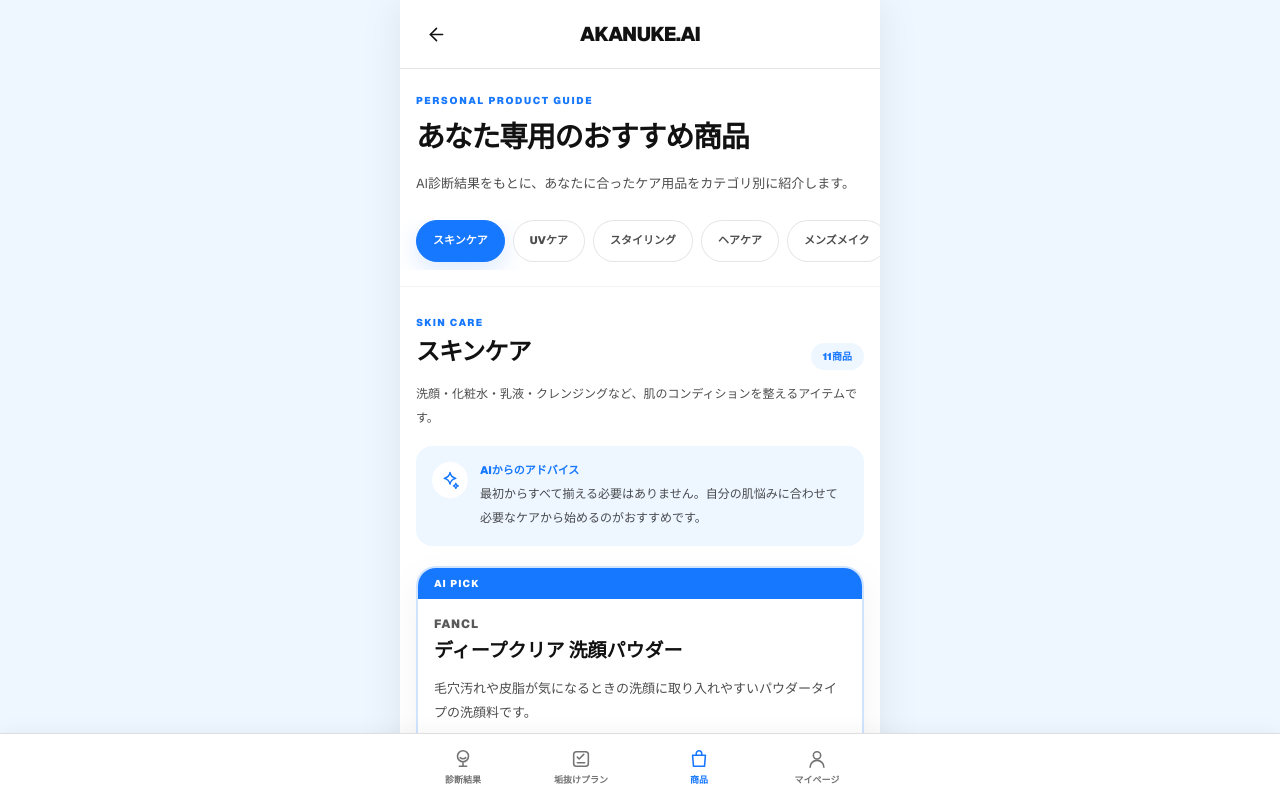
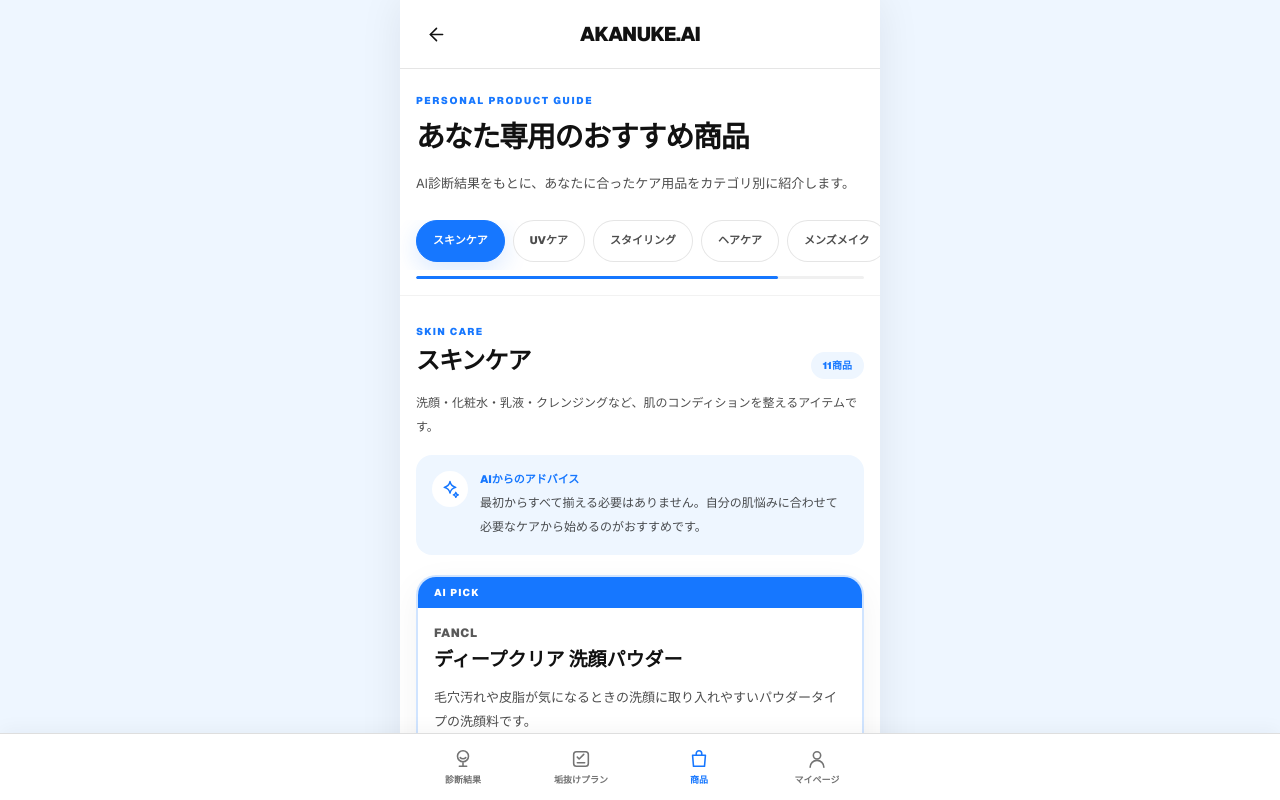
Before and after one commit to mori10tech/akanuke-ai, a Next.js app: page /products in a window 1280 px wide. Shown: the top 800 px of the page. Built offline with nearby package versions, Linux system fonts and the light colour scheme.

Commit message:
改善: 商品カテゴリに横スクロールインジケーターを追加

```diff
--- a/app/products/page.tsx
+++ b/app/products/page.tsx
@@ -1,8 +1,10 @@
 "use client";
 
 import {
+  useCallback,
   useEffect,
   useMemo,
+  useRef,
   useState,
 } from "react";
 import Link from "next/link";
@@ -255,7 +257,7 @@ function ProductCard({
       ) : null}
 
       <div className="p-4">
-        <p className="text-[12px] font-black tracking-[0.08em] text-black/65">
+        <p className="text-[12px] font-black tracking-[0.06em] text-black/65">
           {product.brand}
         </p>
 
@@ -351,6 +353,26 @@ function ProductCard({
 }
 
 export default function ProductsPage() {
+  const categoryScrollRef =
+    useRef<HTMLDivElement | null>(
+      null,
+    );
+
+  const [
+    categoryScrollProgress,
+    setCategoryScrollProgress,
+  ] = useState(0);
+
+  const [
+    categoryIndicatorWidth,
+    setCategoryIndicatorWidth,
+  ] = useState(100);
+
+  const [
+    hasCategoryOverflow,
+    setHasCategoryOverflow,
+  ] = useState(false);
+
   const [
     diagnosisNeeds,
     setDiagnosisNeeds,
@@ -368,6 +390,149 @@ export default function ProductsPage() {
     showAllProducts,
     setShowAllProducts,
   ] = useState(false);
+
+  /*
+   * 横スクロール量から、
+   * 下部インジケーターの幅と位置を計算します。
+   */
+  const updateCategoryScrollIndicator =
+    useCallback(() => {
+      const element =
+        categoryScrollRef.current;
+
+      if (!element) {
+        setHasCategoryOverflow(
+          false,
+        );
+
+        setCategoryScrollProgress(
+          0,
+        );
+
+        setCategoryIndicatorWidth(
+          100,
+        );
+
+        return;
+      }
+
+      const {
+        scrollWidth,
+        clientWidth,
+        scrollLeft,
+      } = element;
+
+      const hasOverflow =
+        scrollWidth >
+        clientWidth + 2;
+
+      setHasCategoryOverflow(
+        hasOverflow,
+      );
+
+      if (!hasOverflow) {
+        setCategoryScrollProgress(
+          0,
+        );
+
+        setCategoryIndicatorWidth(
+          100,
+        );
+
+        return;
+      }
+
+      const maxScroll =
+        Math.max(
+          scrollWidth -
+            clientWidth,
+          1,
+        );
+
+      const progress =
+        Math.min(
+          1,
+          Math.max(
+            0,
+            scrollLeft /
+              maxScroll,
+          ),
+        );
+
+      const visibleRatio =
+        Math.min(
+          1,
+          clientWidth /
+            scrollWidth,
+        );
+
+      /*
+       * 短すぎるバーにならないよう、
+       * 最低24%は確保します。
+       */
+      const indicatorWidth =
+        Math.max(
+          24,
+          visibleRatio * 100,
+        );
+
+      setCategoryScrollProgress(
+        progress,
+      );
+
+      setCategoryIndicatorWidth(
+        indicatorWidth,
+      );
+    }, []);
+
+  /*
+   * 初回表示・画面幅変更時に
+   * スクロール可能かを再計算します。
+   */
+  useEffect(() => {
+    const element =
+      categoryScrollRef.current;
+
+    if (!element) {
+      return;
+    }
+
+    const frameId =
+      window.requestAnimationFrame(
+        () => {
+          updateCategoryScrollIndicator();
+        },
+      );
+
+    const resizeObserver =
+      new ResizeObserver(() => {
+        updateCategoryScrollIndicator();
+      });
+
+    resizeObserver.observe(
+      element,
+    );
+
+    window.addEventListener(
+      "resize",
+      updateCategoryScrollIndicator,
+    );
+
+    return () => {
+      window.cancelAnimationFrame(
+        frameId,
+      );
+
+      resizeObserver.disconnect();
+
+      window.removeEventListener(
+        "resize",
+        updateCategoryScrollIndicator,
+      );
+    };
+  }, [
+    updateCategoryScrollIndicator,
+  ]);
 
   useEffect(() => {
     /*
@@ -514,6 +679,28 @@ export default function ProductsPage() {
       [diagnosisNeeds],
     );
 
+  /*
+   * AI診断結果によってカテゴリの並び順が変わった場合も、
+   * インジケーターを再計算します。
+   */
+  useEffect(() => {
+    const frameId =
+      window.requestAnimationFrame(
+        () => {
+          updateCategoryScrollIndicator();
+        },
+      );
+
+    return () => {
+      window.cancelAnimationFrame(
+        frameId,
+      );
+    };
+  }, [
+    availableCategories,
+    updateCategoryScrollIndicator,
+  ]);
+
   const selectedCategoryData =
     availableCategories.find(
       (category) =>
@@ -572,6 +759,17 @@ export default function ProductsPage() {
     );
   }
 
+  /*
+   * インジケーターの青いバーが移動できる残り幅。
+   */
+  const indicatorTravel =
+    100 -
+    categoryIndicatorWidth;
+
+  const indicatorLeft =
+    indicatorTravel *
+    categoryScrollProgress;
+
   return (
     <AppShell background="white">
       <div className="overflow-x-clip bg-white">
@@ -596,11 +794,20 @@ export default function ProductsPage() {
             </p>
           </div>
 
-          <nav
+          {/* CATEGORY SCROLL */}
+          <div className="mt-6">
+            <div
+              ref={
+                categoryScrollRef
+              }
+              role="navigation"
               aria-label="商品カテゴリー"
-            className="mt-6 overflow-x-auto px-4 pb-2 [scrollbar-width:none] [&::-webkit-scrollbar]:hidden"
+              onScroll={
+                updateCategoryScrollIndicator
+              }
+              className="overflow-x-auto px-4 pb-2 [scrollbar-width:none] [&::-webkit-scrollbar]:hidden"
             >
-            <div className="flex w-max gap-2">
+              <div className="flex w-max gap-2 pr-4">
                 {availableCategories.map(
                   (category) => {
                     const isActive =
@@ -636,7 +843,25 @@ export default function ProductsPage() {
                   },
                 )}
               </div>
-          </nav>
+            </div>
+
+            {hasCategoryOverflow ? (
+              <div
+                aria-hidden="true"
+                className="mx-4 mt-1.5 h-[3px] overflow-hidden rounded-full bg-black/[0.06]"
+              >
+                <div
+                  className="h-full rounded-full bg-[#1677FF] transition-[left,width] duration-150 ease-out"
+                  style={{
+                    position:
+                      "relative",
+                    width: `${categoryIndicatorWidth}%`,
+                    left: `${indicatorLeft}%`,
+                  }}
+                />
+              </div>
+            ) : null}
+          </div>
 
           <div className="mt-4 border-t border-black/5" />
 
@@ -753,7 +978,7 @@ export default function ProductsPage() {
             <aside className="mt-9 rounded-[16px] bg-[#F7F9FC] px-4 py-4">
               <p className="text-[10px] leading-5 text-black/65">
                 ※AKANUKE.AIのAI診断結果をもとに、
-                ユーザーごとの改善ポイントに合わせて商品を選定しています。
+                ユーザーごとの改善ポイントに合わせて商品を選定・紹介しています。
                 本コンテンツにはプロモーションが含まれます。
               </p>
 
```
Lines whose indentation alone changed are shown as unchanged.
